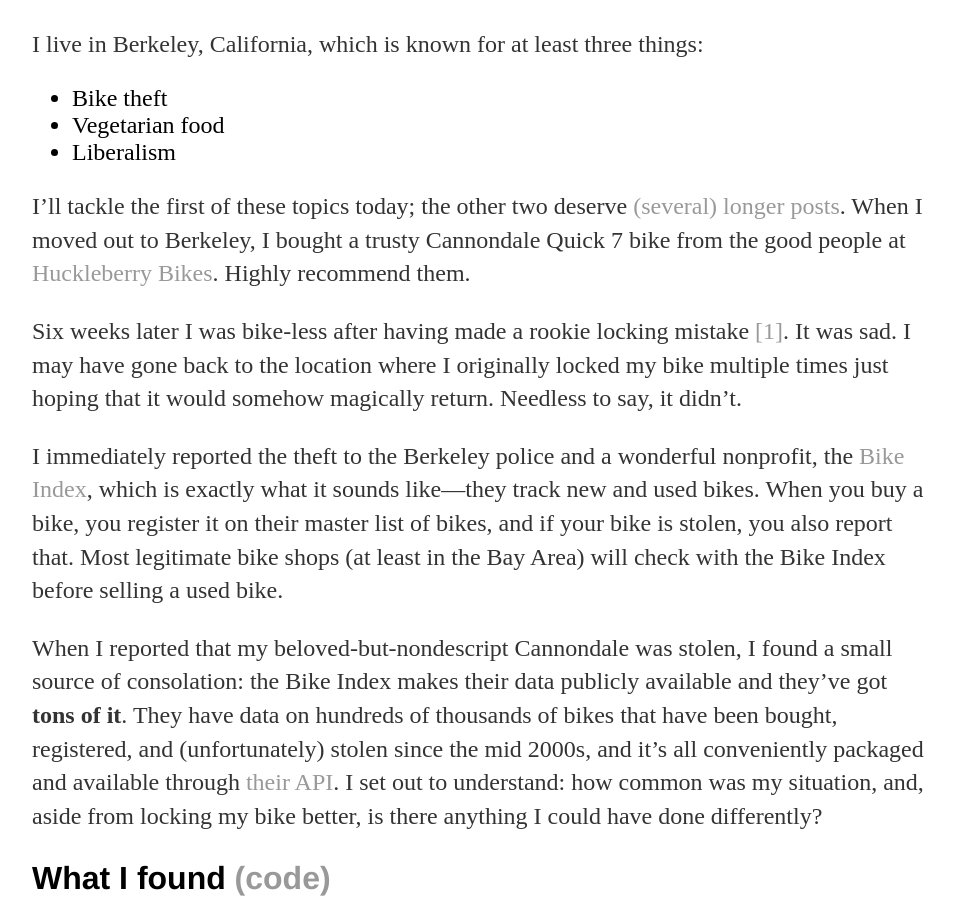
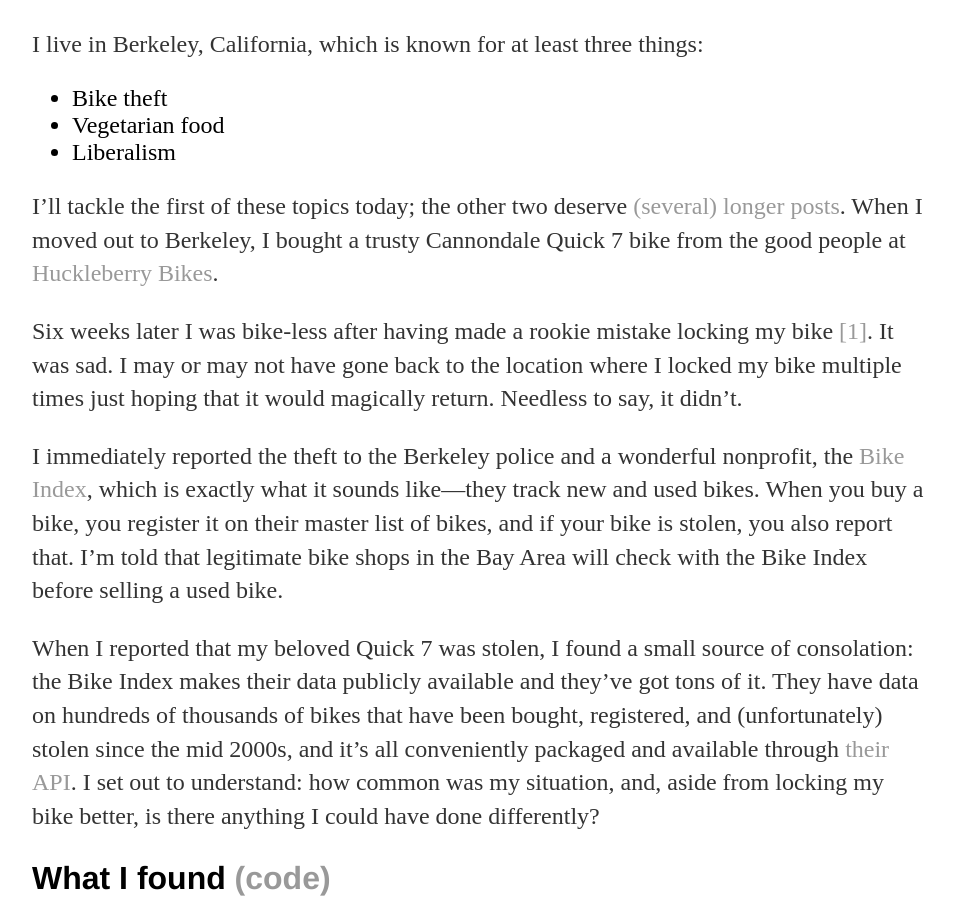
Before and after one commit to davidjwiner/davidjwiner.github.io, a Jekyll site: the page built from _posts/2016-10-31-bike-theft.markdown, in a window 1280 px wide and 900 px high, scrolled down 594 px. Shown: the whole window, without its empty margins (160-1115 px from the left). Built offline with Jekyll 4.4.1, drawn with Linux system fonts in a browser that asks for light colours; some of the changed text lies outside the part shown.

Commit message:
Make fixes to bike post and start on stats draft

```diff
--- a/_layouts/default.html
+++ b/_layouts/default.html
@@ -4,13 +4,16 @@
 		<title>{{ page.title }}</title>
 		<!-- link to main stylesheet -->
 		<link rel="stylesheet" type="text/css" href="/css/main.css">
+		<script type="text/javascript"
+		    src="http://cdn.mathjax.org/mathjax/latest/MathJax.js?config=TeX-AMS-MML_HTMLorMML">
+		</script>
 	</head>
 	<body>
 		<nav>
     		<ul>
         		<li><a href="/">Home</a></li>
 	        	<li><a href="/about">About</a></li>
-        		<li><a href="/resume">Resume</a></li>
+        		<li><a target="_blank" href="/resume">Resume</a></li>
         		<li><a href="/blog">Blog</a></li>
     		</ul>
 		</nav>
--- a/_posts/2016-10-31-bike-theft.markdown
+++ b/_posts/2016-10-31-bike-theft.markdown
@@ -19,13 +19,13 @@
 - Vegetarian food
 - Liberalism
 
-I'll tackle the first of these topics today; the other two deserve [(several)](http://patch.com/california/berkeley/newly-sworn-mayor-vows-make-berkeley-even-more-liberal) [longer](http://www.dailycal.org/2016/03/18/uc-berkeley-liberalism-now/) [posts](http://www.vegan.com/berkeley/). When I moved out to Berkeley, I bought a trusty Cannondale Quick 7 bike from the good people at [Huckleberry Bikes](http://www.huckleberrybicycles.com/). Highly recommend them.
+I'll tackle the first of these topics today; the other two deserve [(several)](http://patch.com/california/berkeley/newly-sworn-mayor-vows-make-berkeley-even-more-liberal) [longer](http://www.dailycal.org/2016/03/18/uc-berkeley-liberalism-now/) [posts](http://www.vegan.com/berkeley/). When I moved out to Berkeley, I bought a trusty Cannondale Quick 7 bike from the good people at [Huckleberry Bikes](http://www.huckleberrybicycles.com/).
 
-Six weeks later I was bike-less after having made a rookie locking mistake [[1]](#bike-note). It was sad. I may have gone back to the location where I originally locked my bike multiple times just hoping that it would somehow magically return. Needless to say, it didn't.
+Six weeks later I was bike-less after having made a rookie mistake locking my bike [[1]](#bike-note). It was sad. I may or may not have gone back to the location where I locked my bike multiple times just hoping that it would  magically return. Needless to say, it didn't.
 
-I immediately reported the theft to the Berkeley police and a wonderful nonprofit, the [Bike Index](https://bikeindex.org/), which is exactly what it sounds like---they track new and used bikes. When you buy a bike, you register it on their master list of bikes, and if your bike is stolen, you also report that. Most legitimate bike shops (at least in the Bay Area) will check with the Bike Index before selling a used bike.
+I immediately reported the theft to the Berkeley police and a wonderful nonprofit, the [Bike Index](https://bikeindex.org/), which is exactly what it sounds like---they track new and used bikes. When you buy a bike, you register it on their master list of bikes, and if your bike is stolen, you also report that. I'm told that legitimate bike shops in the Bay Area will check with the Bike Index before selling a used bike.
 
-When I reported that my beloved-but-nondescript Cannondale was stolen, I found a small source of consolation: the Bike Index makes their data publicly available and they've got **tons of it**. They have data on hundreds of thousands of bikes that have been bought, registered, and (unfortunately) stolen since the mid 2000s, and it's all conveniently packaged and available through [their API](https://bikeindex.org/documentation/api_v3). I set out to understand: how common was my situation, and, aside from locking my bike better, is there anything I could have done differently?
+When I reported that my beloved Quick 7 was stolen, I found a small source of consolation: the Bike Index makes their data publicly available and they've got tons of it. They have data on hundreds of thousands of bikes that have been bought, registered, and (unfortunately) stolen since the mid 2000s, and it's all conveniently packaged and available through [their API](https://bikeindex.org/documentation/api_v3). I set out to understand: how common was my situation, and, aside from locking my bike better, is there anything I could have done differently?
 
 What I found [(code)](https://github.com/davidjwiner/bike-theft/blob/master/Bike%20theft%20analysis.ipynb)
 -------------------
@@ -48,10 +48,13 @@
 I did have to wonder, why do we see this huge uptick? It seems unlikely that suddenly the bike you (individually) own is more susceptible to theft in September and October. Here are a couple of ideas I had:
 
 - **There are more bikes on the road in the fall**: This is possible. I'm sure, like me, there are many folks living on the September to September rent cycle who move to the Bay Area in the fall and buy bikes around then. You have to wonder, though, what happens to those people in the winter/spring? Do they stop riding their bikes? Remember, this isn't New England---people aren't hibernating from December--May.
-- **There are more *new* bikes on the road in the fall**: Now this is very possible, especially if you believe the September-September rent cycle point above. Case in point: yours truly. Those bikes may be more attractive to bike thieves because they are easier to sell on the secondary market.
+- **There are more *new* bikes on the road in the fall**: Now this is very possible, especially if you believe the September-September rent cycle premise. Case in point: yours truly [[2]](#transplant-note). Those bikes may be more attractive to bike thieves because they are easier to sell on the secondary market when they are fresh off the rack from a bike shop (vs. a few months old).
+- **Bike Index adoption effects**: Assuming that the number of Bike Index users steadily increased from 2011-2015, you would expect that there were more people using the service in, say, November of a given year than in January of that same year. So normalizing the theft data would still not fully correct for the adoption effects that confounded the first month-by-month view. I don't think that this is the explanation, though---at least not most of it. First, if you just eyeball the non-normalized data, there's definitely a real increase from 2011 to 2016, but that trend is much less clear within a given year. Second, and more compellingly, there's a subtle but very real drop off from October as we head into November and December, supporting the view that there's some seasonality at play---thefts peak in the fall and then drop back down as we go into the winter.
 
 Other ideas? Feel free to shoot me a note! I have since acquired another bike---this one used and even more nondescript than my blessed Cannondale---but I'm still scratching my head on this one.
 
 _____
 
  <a name="bike-note">1.</a> It involved locking my bike to a five-foot-tall pole that was exposed to the open air---nothing keeping anyone from lifting the whole bike, lock and all, off and riding away. I now realize that that was not a good idea.
+
+  <a name="transplant-note">2.</a> I've noticed that, in the Bay Area, there's a premium  placed on being native to the area. So many people are transplants, whether they came out here for school or to make it as entrepreneurs. There's this odd outsider feeling you get, especially when surrounded by true Bay Area natives, that hasn't quite gone away. I expect that it will at some point.
```
Also changed, not shown: other parts of _posts/2016-10-31-bike-theft.markdown (+2 -2 lines), _drafts/2016-12-02-data-dredging.markdown (added, +29 -0 lines).
